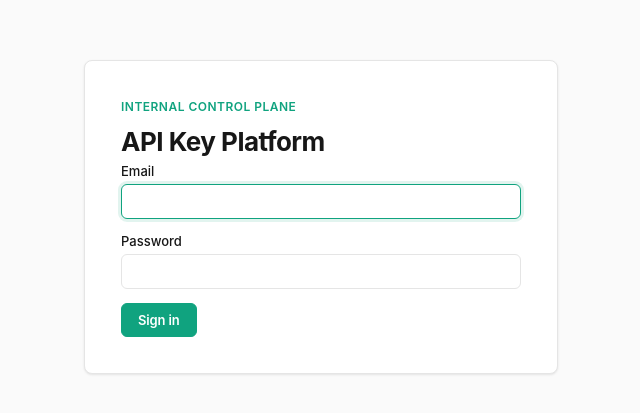
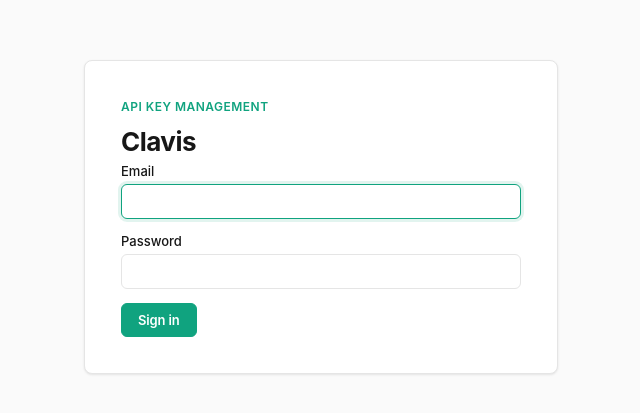
Before and after one commit to LouiLu/clavis, a React (Vite) app in the folder apps/admin-portal/: page /login in a window 1280 px wide. Shown: the part 215-628 px from the top of the page, without its empty margins (319-959 px from the left). Built offline with nearby package versions, Linux system fonts and the light colour scheme; no server answers.

Commit message:
chore: rename project to Clavis
- Updated README title, description, and clone URL
- Updated LICENSE copyright
- Updated admin portal title, sidebar, and login page
- Updated package.json name

```diff
--- a/apps/admin-portal/index.html
+++ b/apps/admin-portal/index.html
@@ -3,7 +3,7 @@
   <head>
     <meta charset="UTF-8" />
     <meta name="viewport" content="width=device-width, initial-scale=1.0" />
-    <title>API Key Platform</title>
+    <title>Clavis</title>
   </head>
   <body>
     <div id="root"></div>
--- a/apps/admin-portal/src/components/layout.tsx
+++ b/apps/admin-portal/src/components/layout.tsx
@@ -19,7 +19,7 @@ export function Layout() {
     <div className="layout">
       <aside className="sidebar">
         <div className="sidebar-header">
-          <h2 className="sidebar-title">Platform</h2>
+          <h2 className="sidebar-title">Clavis</h2>
         </div>
         <nav className="sidebar-nav">
           {navLink('/', 'Dashboard')}
--- a/apps/admin-portal/src/routes/login.tsx
+++ b/apps/admin-portal/src/routes/login.tsx
@@ -33,8 +33,8 @@ function LoginPage() {
   return (
     <main className="login-shell">
       <form className="login-form" onSubmit={handleSubmit}>
-        <p className="eyebrow">Internal Control Plane</p>
-        <h1>API Key Platform</h1>
+        <p className="eyebrow">API Key Management</p>
+        <h1>Clavis</h1>
         {error && <div className="form-error">{error}</div>}
         <div className="form-group">
           <label htmlFor="email">Email</label>
--- a/package.json
+++ b/package.json
@@ -1,5 +1,5 @@
 {
-  "name": "api-key-platform",
+  "name": "clavis",
   "private": true,
   "packageManager": "pnpm@10.0.0",
   "scripts": {
```
Also changed, not shown: 2 other files (tests, documents, lock files or other folders).
